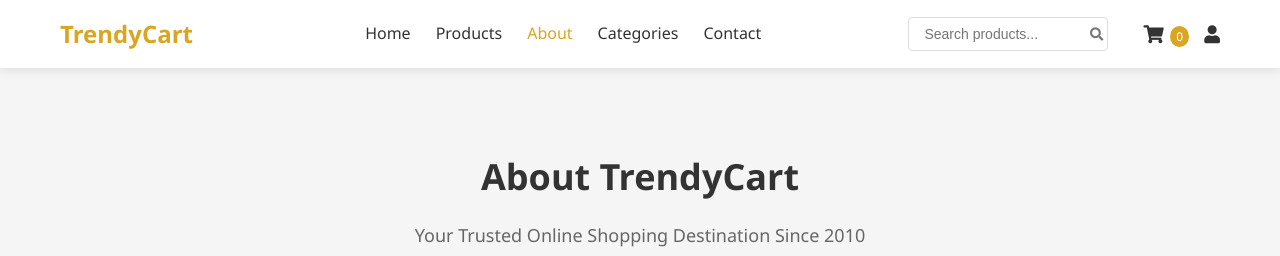
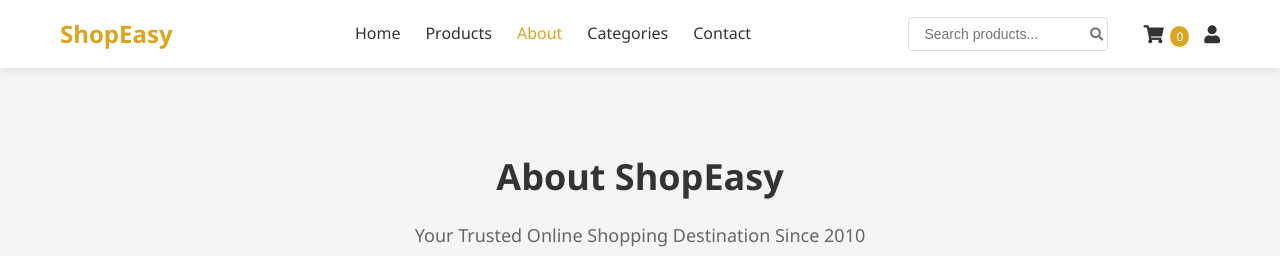
Before and after one commit to Hariksh/ecommerce_website, a plain HTML site: page about.html in a window 1280 px wide. Shown: the top 256 px of the page. Drawn offline with Linux system fonts and the light colour scheme.

Commit message:
change done

```diff
--- a/about.html
+++ b/about.html
@@ -4,7 +4,7 @@
 <head>
     <meta charset="UTF-8">
     <meta name="viewport" content="width=device-width, initial-scale=1.0">
-    <title>About Us - TrendyCart</title>
+    <title>About Us - ShopEasy</title>
     <link rel="stylesheet" href="styles.css">
     <link rel="stylesheet" href="https://cdnjs.cloudflare.com/ajax/libs/font-awesome/5.15.4/css/all.min.css">
 </head>
@@ -13,7 +13,7 @@
     <header>
         <div class="container">
             <div class="logo">
-                <h1>TrendyCart</h1>
+                <h1>ShopEasy</h1>
             </div>
             <nav>
                 <ul>
@@ -49,7 +49,7 @@
 
     <section class="about-hero">
         <div class="container">
-            <h1>About TrendyCart</h1>
+            <h1>About ShopEasy</h1>
             <p>Your Trusted Online Shopping Destination Since 2010</p>
         </div>
     </section>
@@ -181,7 +181,7 @@
         <div class="container">
             <div class="footer-content">
                 <div class="footer-col">
-                    <h3>TrendyCart</h3>
+                    <h3>ShopEasy</h3>
                     <p>Your one-stop shop for all your needs. Quality products at affordable prices.</p>
                     <div class="social-icons">
                         <a href="#"><i class="fab fa-facebook"></i></a>
```
Also changed, not shown: categories_Home_kitchen.html (+3 -3 lines), categories_beauty.html (+3 -3 lines), categories_clothing.html (+2 -2 lines), categories_electronics.html (+3 -3 lines), contact.html (+3 -3 lines), index.html (+3 -3 lines).
